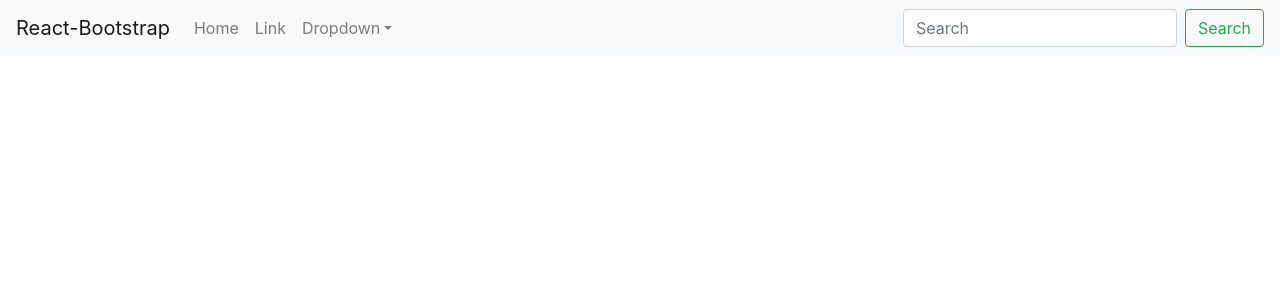
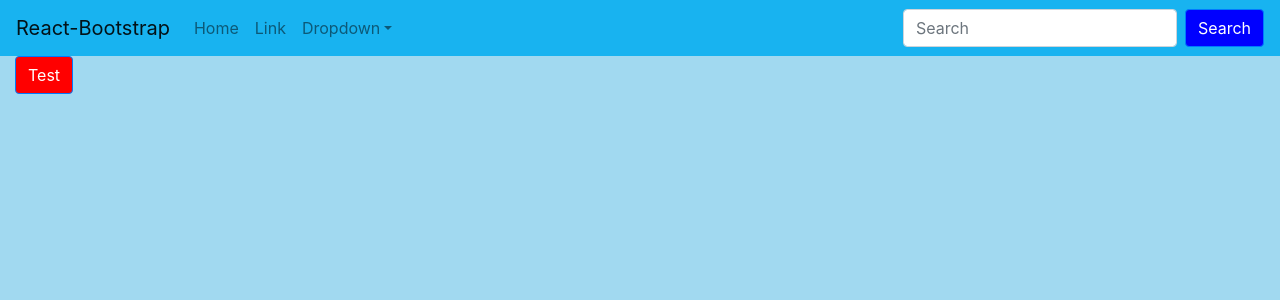
Before and after one commit to jasperdyb/ReactTrelloClone, a React (Create React App) app in the folder client/: page / in a window 1280 px wide. Shown: the top 300 px of the page. Built offline with nearby package versions, Linux system fonts and the light colour scheme.

Commit message:
Add sass and test

```diff
--- a/client/package.json
+++ b/client/package.json
@@ -7,6 +7,7 @@
     "@testing-library/react": "^9.5.0",
     "@testing-library/user-event": "^7.2.1",
     "bootstrap": "^4.5.0",
+    "node-sass": "^4.14.1",
     "react": "^16.13.1",
     "react-bootstrap": "^1.3.0",
     "react-dom": "^16.13.1",
--- a/client/src/App.js
+++ b/client/src/App.js
@@ -1,5 +1,6 @@
 import React from "react";
 import KanBan from "./components/KanBan";
+import "./styles/app.scss";
 
 function App() {
   return (
--- a/client/src/components/KanBan.jsx
+++ b/client/src/components/KanBan.jsx
@@ -6,11 +6,13 @@ import {
   Form,
   FormControl,
   Button,
+  Container,
 } from "react-bootstrap";
 
 export default function KanBan() {
   return (
-    <Navbar bg="light" expand="lg">
+    <span>
+      <Navbar expand="lg">
         <Navbar.Brand href="#home">React-Bootstrap</Navbar.Brand>
         <Navbar.Toggle aria-controls="basic-navbar-nav" />
         <Navbar.Collapse id="basic-navbar-nav">
@@ -31,9 +33,13 @@ export default function KanBan() {
           </Nav>
           <Form inline>
             <FormControl type="text" placeholder="Search" className="mr-sm-2" />
-          <Button variant="outline-success">Search</Button>
+            <Button>Search</Button>
           </Form>
         </Navbar.Collapse>
       </Navbar>
+      <Container fluid>
+        <Button>Test</Button>
+      </Container>
+    </span>
   );
 }
--- /dev/null
+++ b/client/src/styles/app.scss
@@ -0,0 +1,16 @@
+.App {
+  background-color: #a1d9f0;
+  height: 100vh;
+  // React-bootstrap 部件編譯後還是產出bootstrap原生的class
+  .navbar {
+    background-color: #18b3f0;
+
+    button {
+      background-color: blue;
+    }
+  }
+
+  button {
+    background-color: red;
+  }
+}
```
Also changed, not shown: 1 other file (tests, documents, lock files or other folders). Lines whose indentation alone changed are shown as unchanged.
